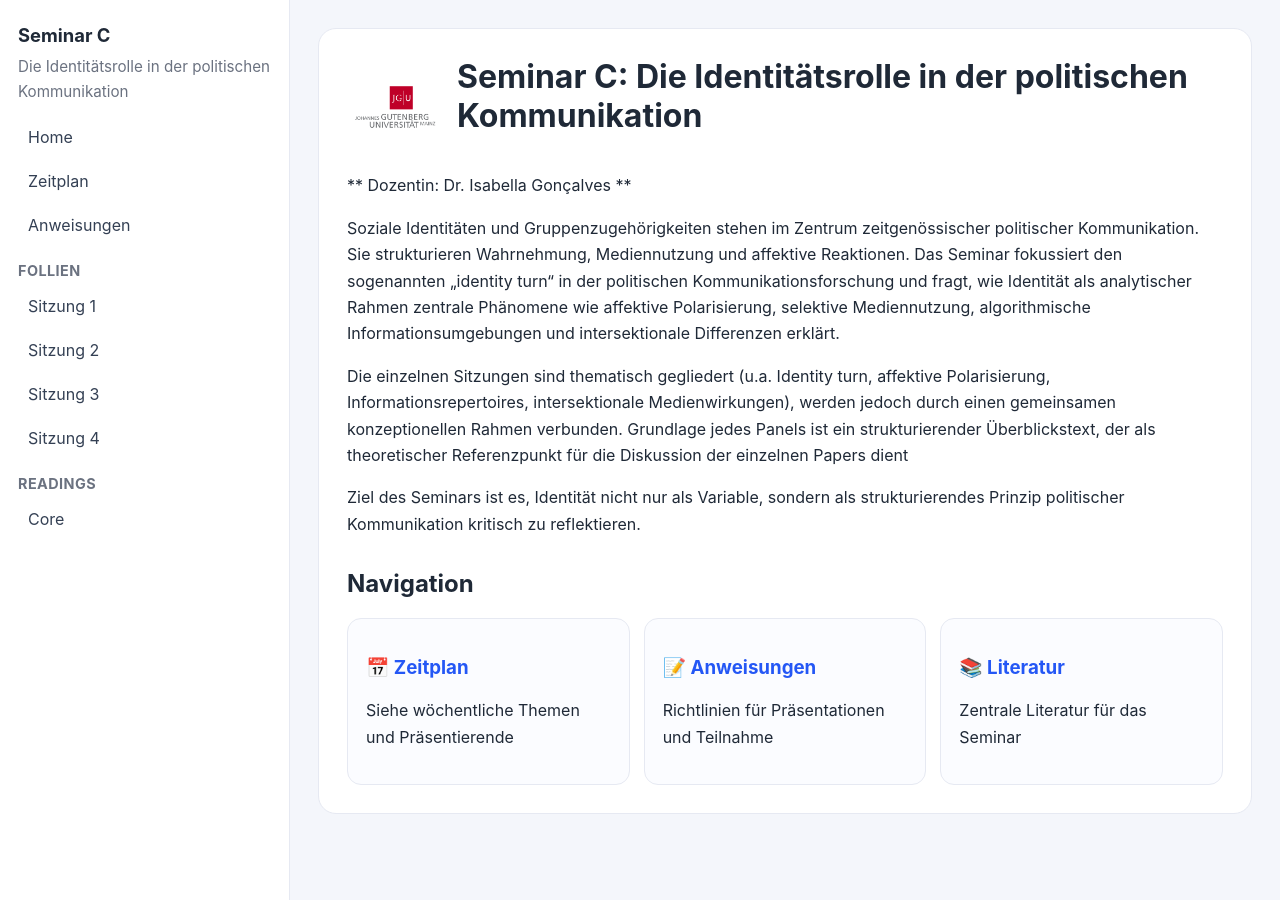
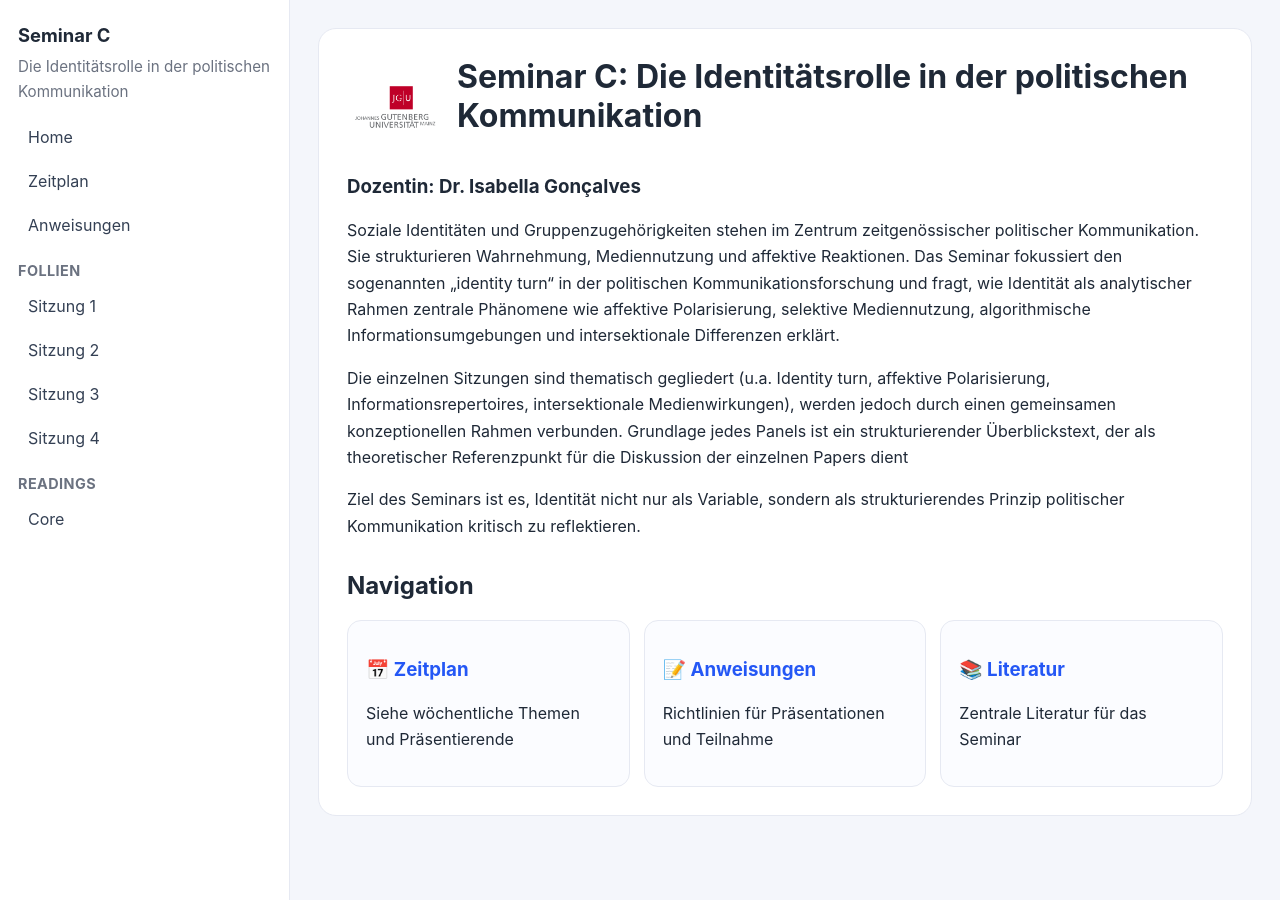
Before and after one commit to bellasgon/SeminarC_Sommer, a Jekyll site: the page built from index.md, in a window 1280 px wide. Built offline with Jekyll 4.4.1, drawn with Linux system fonts in a browser that asks for light colours.

```diff
--- a/index.md
+++ b/index.md
@@ -9,7 +9,7 @@ title: "Home"
   <h1>Seminar C: Die Identitätsrolle in der politischen Kommunikation</h1>
 </div>
 
-** Dozentin: Dr. Isabella Gonçalves **
+<h3> Dozentin: Dr. Isabella Gonçalves </h3>
 
 Soziale Identitäten und Gruppenzugehörigkeiten stehen im Zentrum zeitgenössischer politischer Kommunikation. Sie strukturieren Wahrnehmung, Mediennutzung und affektive Reaktionen. Das Seminar fokussiert den sogenannten „identity turn“ in der politischen Kommunikationsforschung und fragt, wie Identität als analytischer Rahmen zentrale Phänomene wie affektive Polarisierung, selektive Mediennutzung, algorithmische Informationsumgebungen und intersektionale Differenzen erklärt.
 
```
